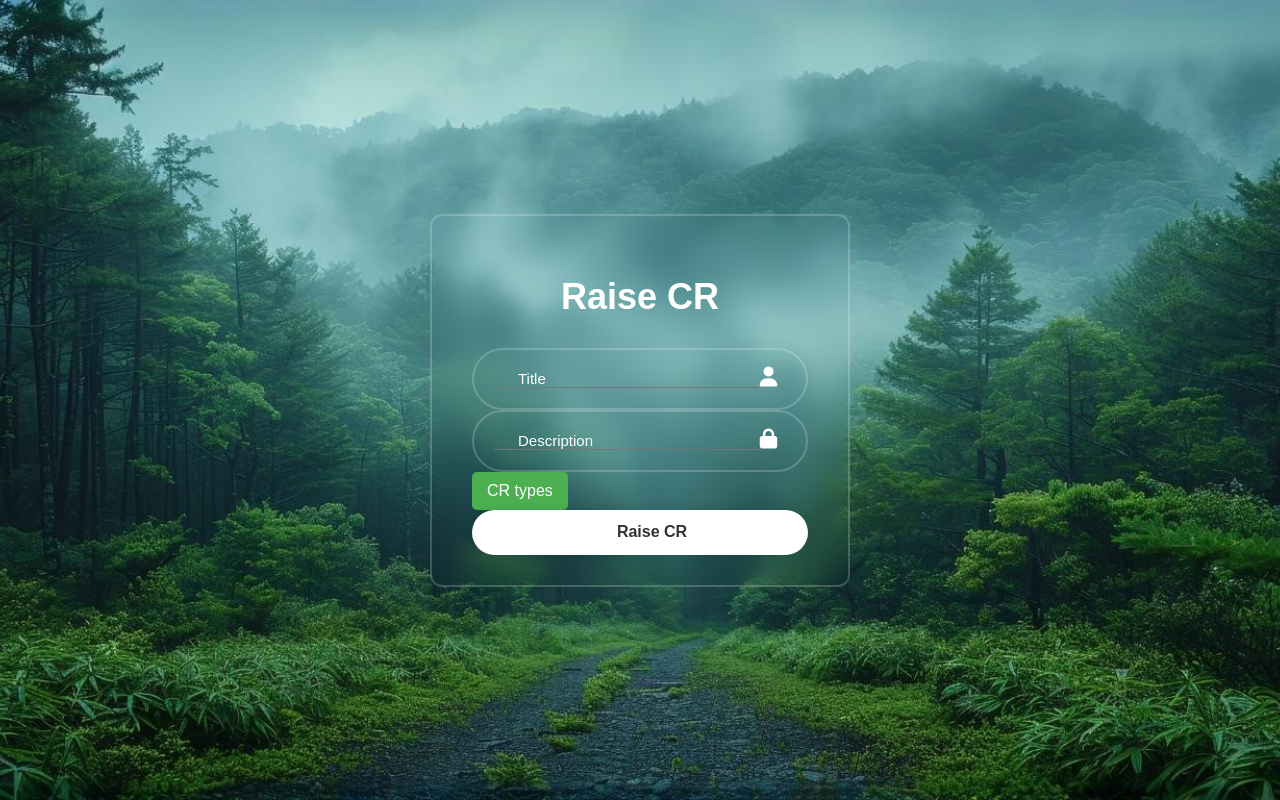
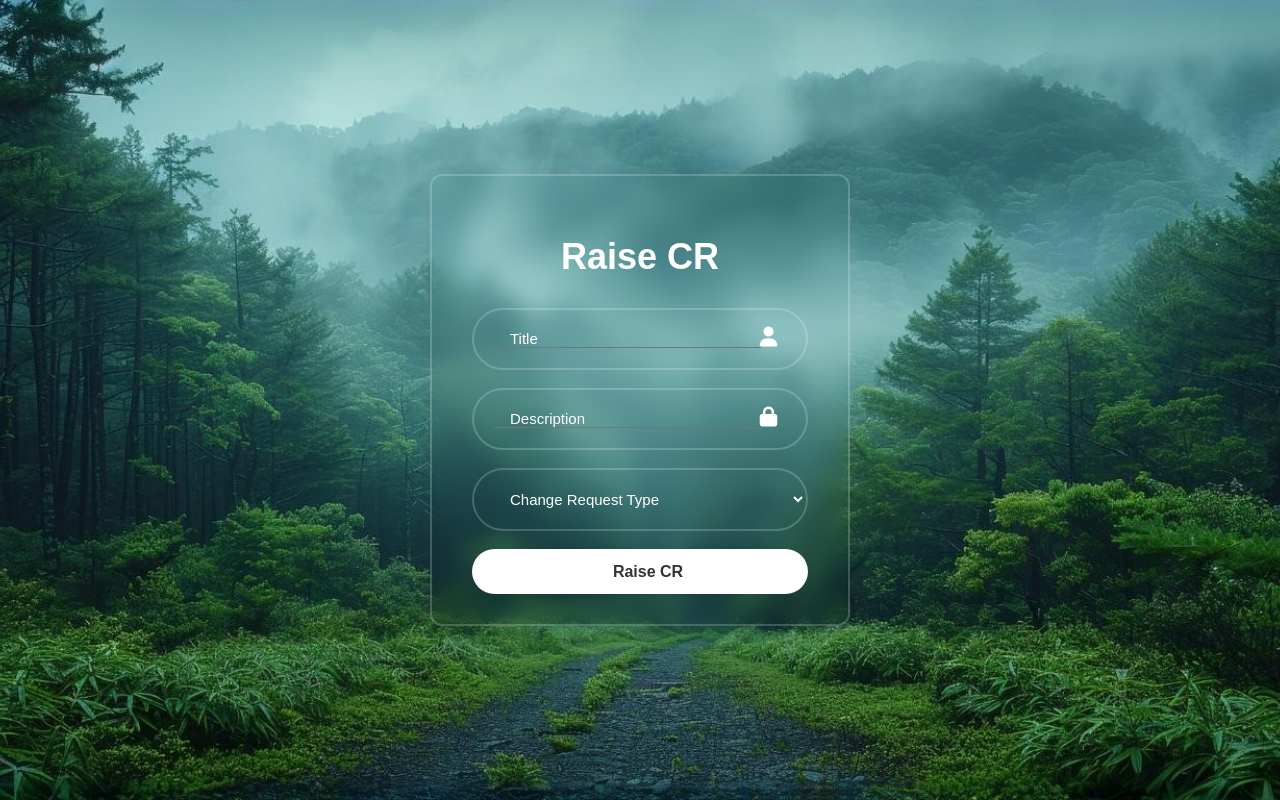
Before and after one commit to neel-d9/Configuration_Management, a PHP site: page /raisecr.php in a window 1280 px wide. Run offline with PHP 8.4, Linux system fonts and the light colour scheme; the visitor is signed in with stand-in values (Sample User, id 1).

Commit message:
Added CR Type choice button in raisecr page
Added 2 line breaks in Login page

select and option tag css in style2

```diff
--- a/index.php
+++ b/index.php
@@ -11,7 +11,7 @@
 </head>
 
 <body>
-    <div  class="login-form-container">
+    <div class="login-form-container">
         <h1 class="form-title">Alpine Technologies</h1>
         <div class="container" id="signIn">
             <h1 class="form-title">Sign In</h1>
@@ -20,10 +20,12 @@
                     <i class="fa-solid fa-user"></i>
                     <input type="username" name="username" id="username" placeholder="Username" required>
                 </div>
+                <br>
                 <div class="input-group">
                     <i class="fas fa-lock"></i>
                     <input type="password" name="password" id="password" placeholder="Password" required>
                 </div>
+                <br>
                 <input type="submit" class="btn" value="Sign In" name="signIn">
             </form>
         </div>
--- a/raisecr.php
+++ b/raisecr.php
@@ -2,22 +2,21 @@
 
 include 'connect.php';
 
-//if(!isset($_SESSION[]))
+session_start();
+if (!isset($_SESSION['username'])) {
+    header("Location: index.php");
+    exit;
+}
 
 if (isset($_POST['raiseCR'])) {
     $title = $_POST['title'];
     $desc = $_POST['description'];
-    /*
-    $type = $_POST['cr_type'];
-    */
-    session_start();
-    if (!isset($_SESSION['username'])) {
-        header("Location: index.php");
-        exit;
-    }
+    $type = $_POST['type'];
     $raised_by = $_SESSION['username'];
-    $sql = "INSERT INTO crs (title, description, raised_by) VALUES ('$title', '$desc', '$raised_by')";
+    $sql = "INSERT INTO crs (title, description, raised_by, cr_type) VALUES ('$title', '$desc', '$raised_by', '$type')";
     $conn->query($sql);
+    header("Location: raisecr.php");
+    exit;
 }
 ?>
 
@@ -42,27 +41,27 @@ if (isset($_POST['raiseCR'])) {
 <body>
     <div class="container" id="raiseCR">
         <h1 class="form-title">Raise CR</h1>
-        <form method="post" action="raisecr.php"> <!-- raisecr php -->
+        <form method="post" action="">
             <div class="input-group">
                 <i class="fa-solid fa-user"></i>
                 <input type="title" name="title" id="title" placeholder="Title" required>
 
             </div>
+            <br>
             <div class="input-group">
                 <i class="fas fa-lock"></i>
                 <input type="description" name="description" id="description" placeholder="Description" required>
 
             </div>
-            <div class="dropdown">
-                <div class="dropdown-trigger">CR types</div>
-                <div class="dropdown-content">
-                    <a href="#" data-value="bug">Bug</a>
-                    <a href="#" data-value="feature">Feature</a>
-                    <a href="#" data-value="improvement">Improvement</a>
-                </div>
-            </div>
-            <input type="hidden" name="cr_type" id="cr_type" value="">
-
+            <br>
+            <select name="type" id="type" required>
+                <option value="" disabled selected>Change Request Type</option>
+                <option value="bug" <?php if (isset($_POST['type']) && $_POST['type'] == 'bug') echo 'selected'; ?>>Bug</option>
+                <option value="feature" <?php if (isset($_POST['type']) && $_POST['type'] == 'feature') echo 'selected'; ?>>Feature</option>
+                <option value="improvement" <?php if (isset($_POST['type']) && $_POST['type'] == 'improvement') echo 'selected'; ?>>Improvement</option>
+            </select>
+            <br>
+            <br>
             <input type="submit" class="btn" value="Raise CR" name="raiseCR">
         </form>
 
--- a/style2.css
+++ b/style2.css
@@ -34,10 +34,38 @@ body{
 
 backdrop-filter: blur(10px);
 }
+
+select {
+    width: 100%;
+    height: 100%;
+    background: transparent;
+    position: relative;
+    border: none;
+    outline: none;
+    border: 2px solid rgba(255, 255, 255, .2);
+    border-radius: 40px;
+    font-size: 15px;
+    color: white;
+    padding: 20px 45px 20px 32px;
+}
+
+option {
+    width: 100%;
+    height: 100%;
+    background: transparent;
+    position: relative;
+    border: none;
+    outline: none;
+    border: 2px solid rgba(255, 255, 255, .2);
+    border-radius: 40px;
+    font-size: 15px;
+    color: rgb(4, 0, 0);
+    padding: 20px 45px 20px 32px;
+}
+
 .form-title{
     font-size: 36px;
     text-align: center;
-
     margin: 30px 0;
 }
 input{
@@ -46,7 +74,7 @@ input{
     background-color:transparent;
     border:none;
     border-bottom:1px solid #757575;
-    padding-left:1.5rem;
+    padding-left:1rem;
     font-size:15px;
     position: relative;
 }
@@ -60,8 +88,8 @@ input{
     border: 2px solid rgba(255, 255, 255, .2);
     border-radius: 40px;
     font-size: 16px;
-    color: white;padding: 20px 45px 20px 20px;
-
+    color: white;
+    padding: 20px 45px 20px 20px;
 }
 input::placeholder{
     color:white;
```
